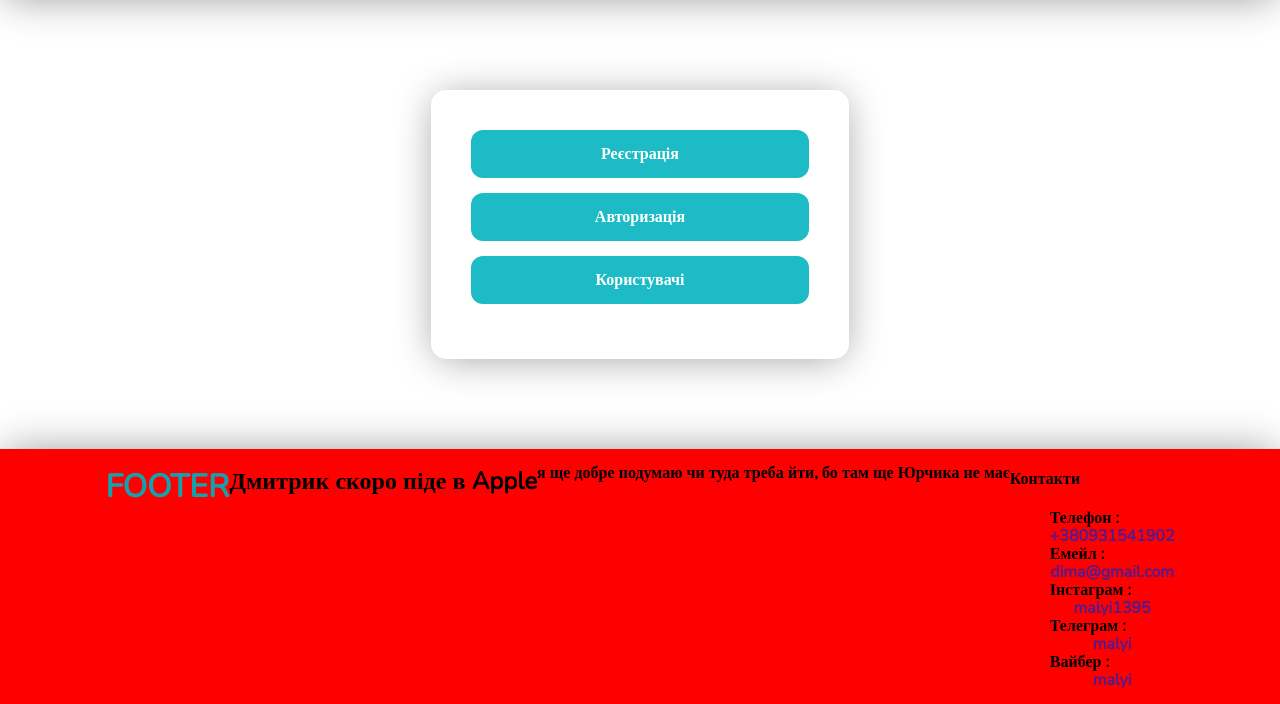
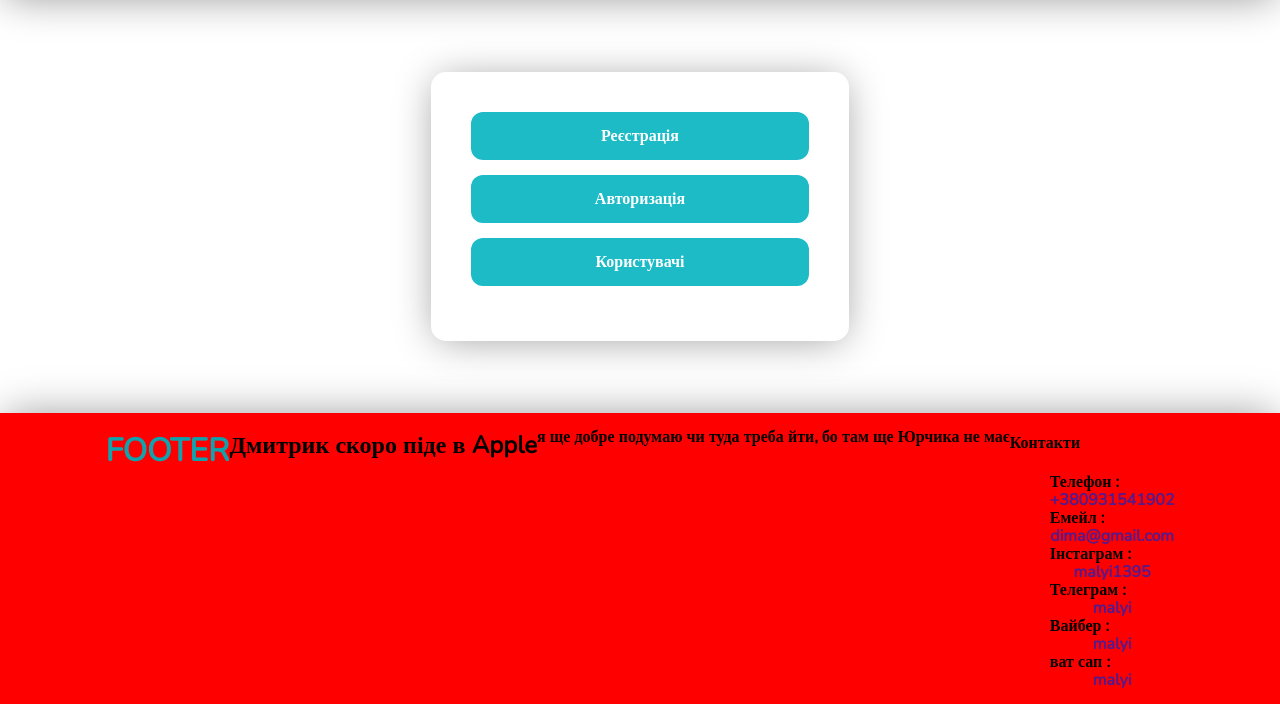
Before and after one commit to Morykvas/git, a PHP site: page /project-shop/index.php in a window 1280 px wide. Shown: the part 96-800 px from the top of the page. Run offline with PHP 8.4, Linux system fonts and the light colour scheme; some libraries are stand-ins or nearby versions.

Commit message:
додаю ще вот сап

```diff
--- a/footer.php
+++ b/footer.php
@@ -14,6 +14,7 @@
                                 <li><span>Інстаграм : </span><a href="">malyi1395</a></li>
                                 <li><span>Телеграм : </span><a href="">malyi</a></li>
                                 <li><span>Вайбер  : </span><a href="">malyi</a></li>
+                                <li><span>ват сап  : </span><a href="">malyi</a></li>
                             </ul>
                         </div>
                     </div>
```
